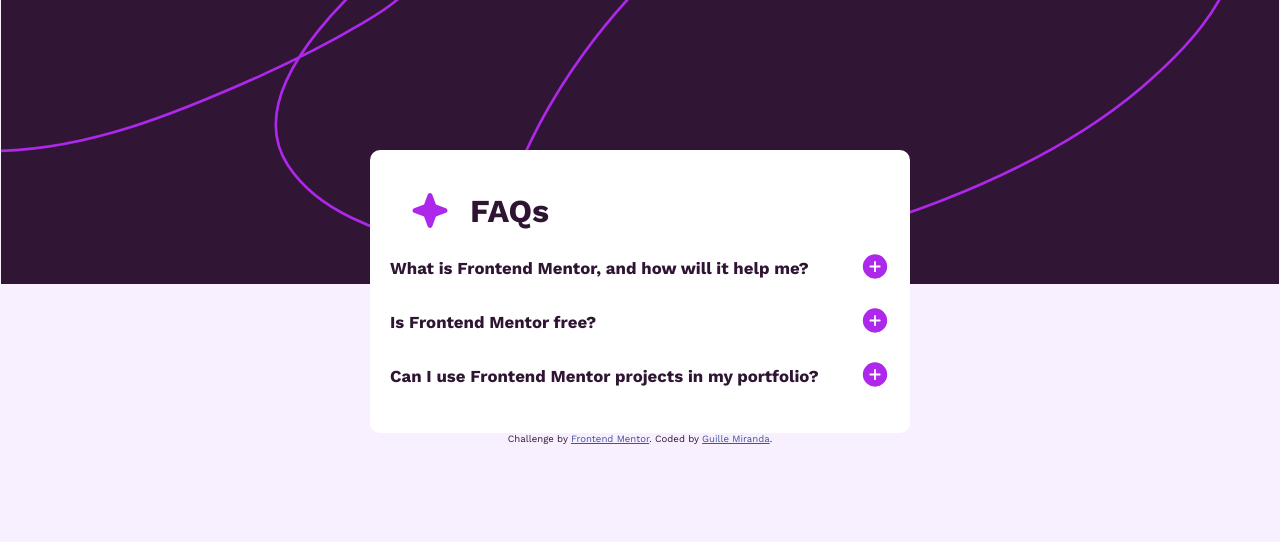
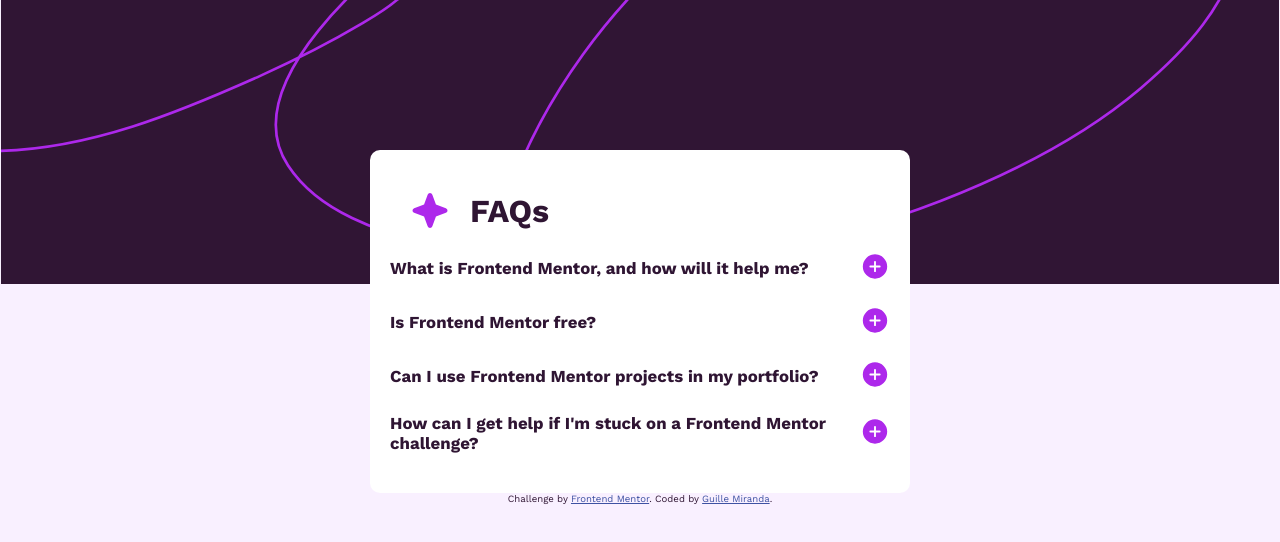
Before and after one commit to GuilleMiranda/frontendmentor_faq-accordion, a React (Vite) app: page / in a window 1280 px wide. Shown: the top 542 px of the page. Built offline with nearby package versions, Linux system fonts and the light colour scheme.

Commit message:
add last accordion entry

```diff
--- a/src/data.ts
+++ b/src/data.ts
@@ -11,4 +11,8 @@
     title: "Can I use Frontend Mentor projects in my portfolio?",
     body: "Yes, you can use projects completed on Frontend Mentor in your portfolio. It's an excellent way to showcase your skills to potential employers! How can I get help if I'm stuck on a Frontend Mentor challenge? The best place to get help is inside Frontend Mentor's Discord community. There's a help channel where you can ask questions and seek support from other community members.",
   },
+  {
+    title: "How can I get help if I'm stuck on a Frontend Mentor challenge?",
+    body: "The best place to get help is inside Frontend Mentor's Discord community. There's a help channel where you can ask questions and seek support from other community members.",
+  },
 ];
```
